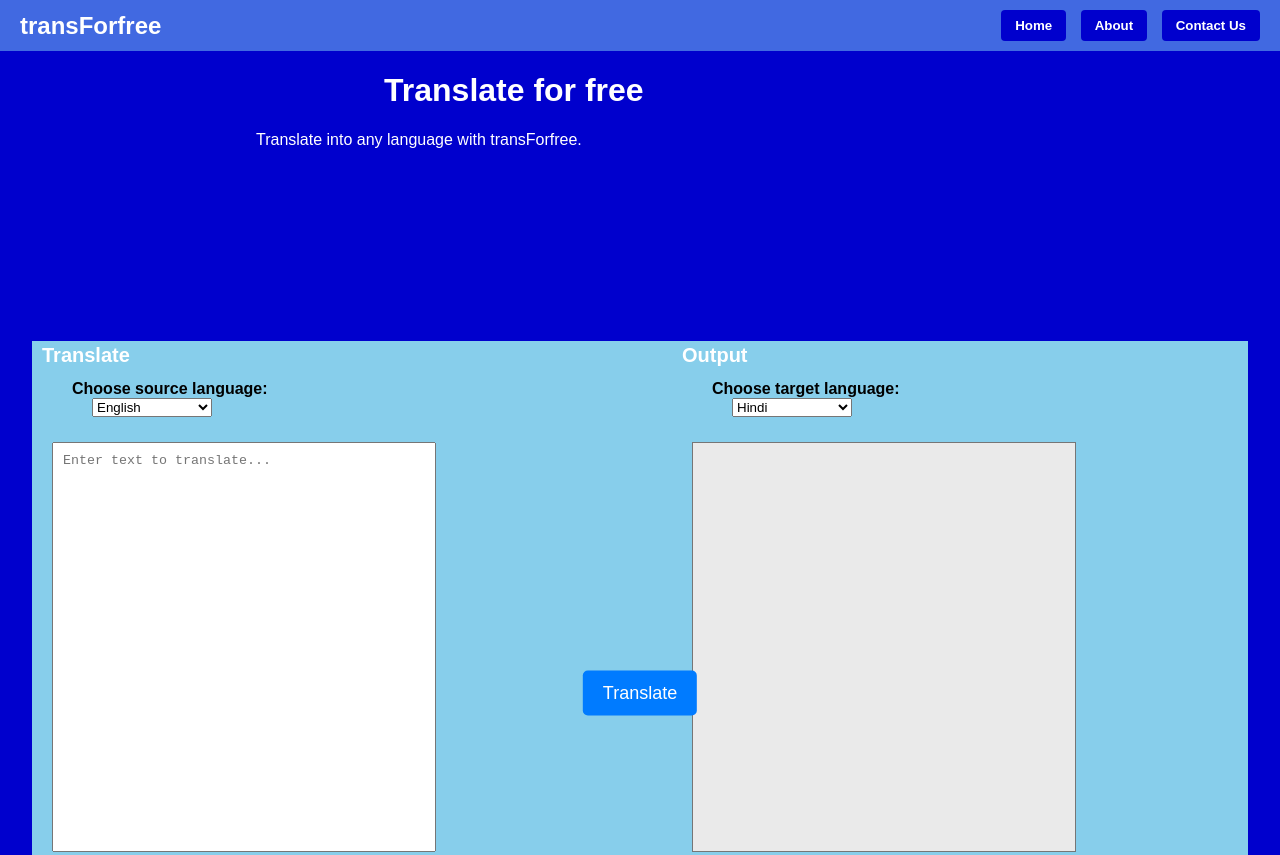
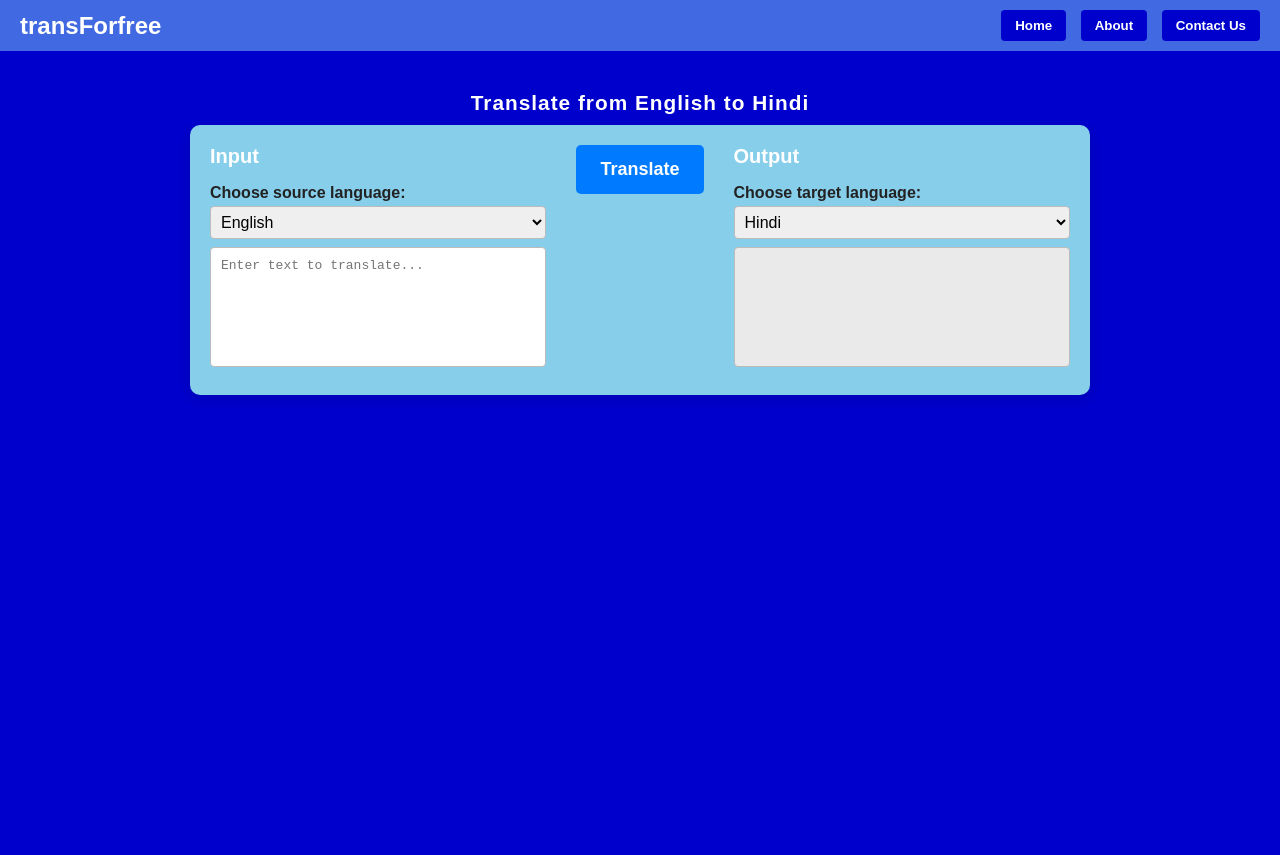
Before and after one commit to shivamshrma09/Translater, a plain HTML site: page index.html in a window 1280 px wide. Shown: the top 855 px of the page. After the commit the page ends 800 px from the top, so only its background shows below. Drawn offline with Linux system fonts and the light colour scheme.

Commit message:
Update index.html

```diff
--- a/index.html
+++ b/index.html
@@ -5,18 +5,25 @@
   <meta name="viewport" content="width=device-width, initial-scale=1" />
   <title>transForfree</title>
   <style>
+    :root {
+      --primary: mediumblue;
+      --secondary: royalblue;
+      --accent: skyblue;
+      --button: #007bff;
+      --button-hover: #0056b3;
+    }
     body {
       margin: 0;
       padding: 0;
       font-family: Arial, sans-serif;
-      background-color: mediumblue;
+      background-color: var(--primary);
     }
     .head {
       display: flex;
       justify-content: space-between;
       align-items: center;
       padding: 10px 20px;
-      background-color: royalblue;
+      background-color: var(--secondary);
       color: white;
     }
     .name h1 {
@@ -29,86 +36,108 @@
       border: none;
       border-radius: 4px;
       font-weight: bold;
-      background-color: mediumblue;
+      background-color: var(--primary);
       color: white;
       cursor: pointer;
-      transition: background-color 0.3s ease;
+      transition: background-color 0.3s;
     }
     .btn button:hover {
       background-color: navy;
     }
+    .container {
+      max-width: 900px;
+      margin: 30px auto;
+      padding: 10px;
+    }
+    .dynamic-heading {
+      color: white;
+      text-align: center;
+      margin-bottom: 10px;
+      font-size: 1.3em;
+      font-weight: bold;
+      letter-spacing: 1px;
+    }
     .card {
-      height: 55vw;
-      width: 95vw;
-      background-color: skyblue;
-      margin-top: 15vw;
-      margin-left: 2.5vw;
+      background-color: var(--accent);
+      border-radius: 10px;
+      box-shadow: 0 4px 16px rgba(0,0,0,0.12);
+      padding: 20px;
       display: flex;
-      flex-direction: row;
+      flex-direction: row; /* Hamesha row mein rakhega */
+      gap: 20px;
       justify-content: space-between;
       align-items: flex-start;
       position: relative;
-    }
-    .text h1 {
-      color: white;
-      margin-left: 30vw;
-    }
-    .text p {
-      color: white;
-      margin-left: 20vw;
+      flex-wrap: nowrap; /* Elements ko wrap hone se roke (ek hi line mein rakhe) */
+      overflow-x: auto; /* Agar content screen se bada ho toh horizontal scrollbar de */
+      -webkit-overflow-scrolling: touch; /* iOS par smooth scrolling ke liye */
     }
     .side-section {
-      width: 45vw;
-      margin-top: 0;
+      flex: 1; /* Available space ko equally share karega */
+      min-width: 250px; /* Ek section ki minimum width (ise adjust kar sakte hain) */
+      max-width: 400px; /* Ek section ki maximum width */
+      display: flex;
+      flex-direction: column;
     }
     .side-section h1 {
-      margin-left: 10px;
-      margin-top: 3px;
+      margin: 0 0 8px 0;
       color: white;
       font-size: 20px;
     }
+    .side-section label {
+      font-weight: bold;
+      margin: 8px 0 4px 0;
+      color: #222;
+    }
+    .side-section select, .side-section textarea {
+      margin-bottom: 8px;
+      font-size: 1em;
+    }
     .side-section select {
-      margin-left: 60px;
-      width: 120px;
-    }
-    .side-section label {
-      margin-left: 40px;
-      font-weight: bold;
+      width: 100%;
+      padding: 6px;
+      border-radius: 4px;
+      border: 1px solid #bbb;
     }
     .side-section textarea {
-      width: 30vw;
-      height: 32vw;
-      margin-top: 25px;
-      margin-left: 20px;
+      width: 100%;
+      height: 120px;
       padding: 10px;
+      border-radius: 4px;
+      border: 1px solid #bbb;
+      resize: none;
+      font-size: 1em;
       box-sizing: border-box;
-      resize: none;
     }
     .output-section textarea {
       background: #eaeaea;
       color: #222;
     }
     .translate-button-container {
-      position: absolute;
-      top: 50%;
-      left: 50%;
-      transform: translate(-50%, -50%);
-      z-index: 10;
+      display: flex;
+      align-items: center;
+      justify-content: center;
+      min-width: 120px;
+      margin: 0 10px;
+      flex-shrink: 0; /* Button container ko shrink hone se roke */
     }
     .translate-button-container button {
-      padding: 12px 20px;
+      padding: 14px 24px;
       font-size: 18px;
       border: none;
       border-radius: 5px;
-      background-color: #007bff;
+      background-color: var(--button);
       color: white;
       cursor: pointer;
-      transition: background-color 0.3s ease;
+      transition: background-color 0.3s;
+      font-weight: bold;
     }
     .translate-button-container button:hover {
-      background-color: #0056b3;
+      background-color: var(--button-hover);
+    }
 
-    }
+    /* Media queries hata diye gaye hain taaki layout hamesha side-by-side rahe */
+    /* Agar bahut choti screen par content overflow karta hai, toh horizontal scrollbar dikhega */
   </style>
 </head>
 <body>
@@ -122,14 +151,14 @@
       <button type="button">Contact Us</button>
     </div>
   </div>
-  <div class="text">
-    <h1>Translate for free</h1>
-    <p>Translate into any language with transForfree.</p>
+  <div class="container">
+    <div class="dynamic-heading" id="dynamicHeading">
+      Translate from English to Hindi
     </div>
     <div class="card">
       <div class="side-section input-section">
-      <h1 class="fromto">Translate</h1>
-      <label for="sourceLang">Choose source language:</label><br />
+        <h1>Input</h1>
+        <label for="sourceLang">Choose source language:</label>
         <select id="sourceLang" name="language">
           <option value="en" selected>English</option>
           <option value="ar">Arabic</option>
@@ -149,7 +178,7 @@
           <option value="tr">Turkish</option>
           <option value="uk">Ukrainian</option>
           <option value="uz">Uzbek</option>
-      </select><br />
+        </select>
         <textarea id="inputText" placeholder="Enter text to translate..."></textarea>
       </div>
       <div class="translate-button-container">
@@ -157,7 +186,7 @@
       </div>
       <div class="side-section output-section">
         <h1>Output</h1>
-      <label for="targetLang">Choose target language:</label><br />
+        <label for="targetLang">Choose target language:</label>
         <select id="targetLang" name="outlanguage">
           <option value="en">English</option>
           <option value="ar">Arabic</option>
@@ -177,11 +206,45 @@
           <option value="tr">Turkish</option>
           <option value="uk">Ukrainian</option>
           <option value="uz">Uzbek</option>
-      </select><br />
+        </select>
         <textarea id="output" readonly></textarea>
       </div>
     </div>
+  </div>
   <script>
+    // Language code to name mapping
+    const langMap = {
+      en: "English",
+      ar: "Arabic",
+      az: "Azerbaijani",
+      zh: "Chinese",
+      cs: "Czech",
+      de: "German",
+      es: "Spanish",
+      fr: "French",
+      hi: "Hindi",
+      it: "Italian",
+      ja: "Japanese",
+      ko: "Korean",
+      pl: "Polish",
+      pt: "Portuguese",
+      ru: "Russian",
+      tr: "Turkish",
+      uk: "Ukrainian",
+      uz: "Uzbek"
+    };
+
+    // Update dynamic heading
+    function updateHeading() {
+      const sourceLang = document.getElementById('sourceLang').value;
+      const targetLang = document.getElementById('targetLang').value;
+      document.getElementById('dynamicHeading').textContent =
+        `Translate from ${langMap[sourceLang]} to ${langMap[targetLang]}`;
+    }
+    document.getElementById('sourceLang').addEventListener('change', updateHeading);
+    document.getElementById('targetLang').addEventListener('change', updateHeading);
+
+    // Translation functionality
     async function translateText() {
       const inputText = document.getElementById('inputText').value.trim();
       const sourceLang = document.getElementById('sourceLang').value;
@@ -214,6 +277,9 @@
         output.value = 'Error: ' + error.message;
       }
     }
+
+    // Initialize heading on load
+    updateHeading();
   </script>
 </body>
 </html>
```
Lines whose indentation alone changed are shown as unchanged.
